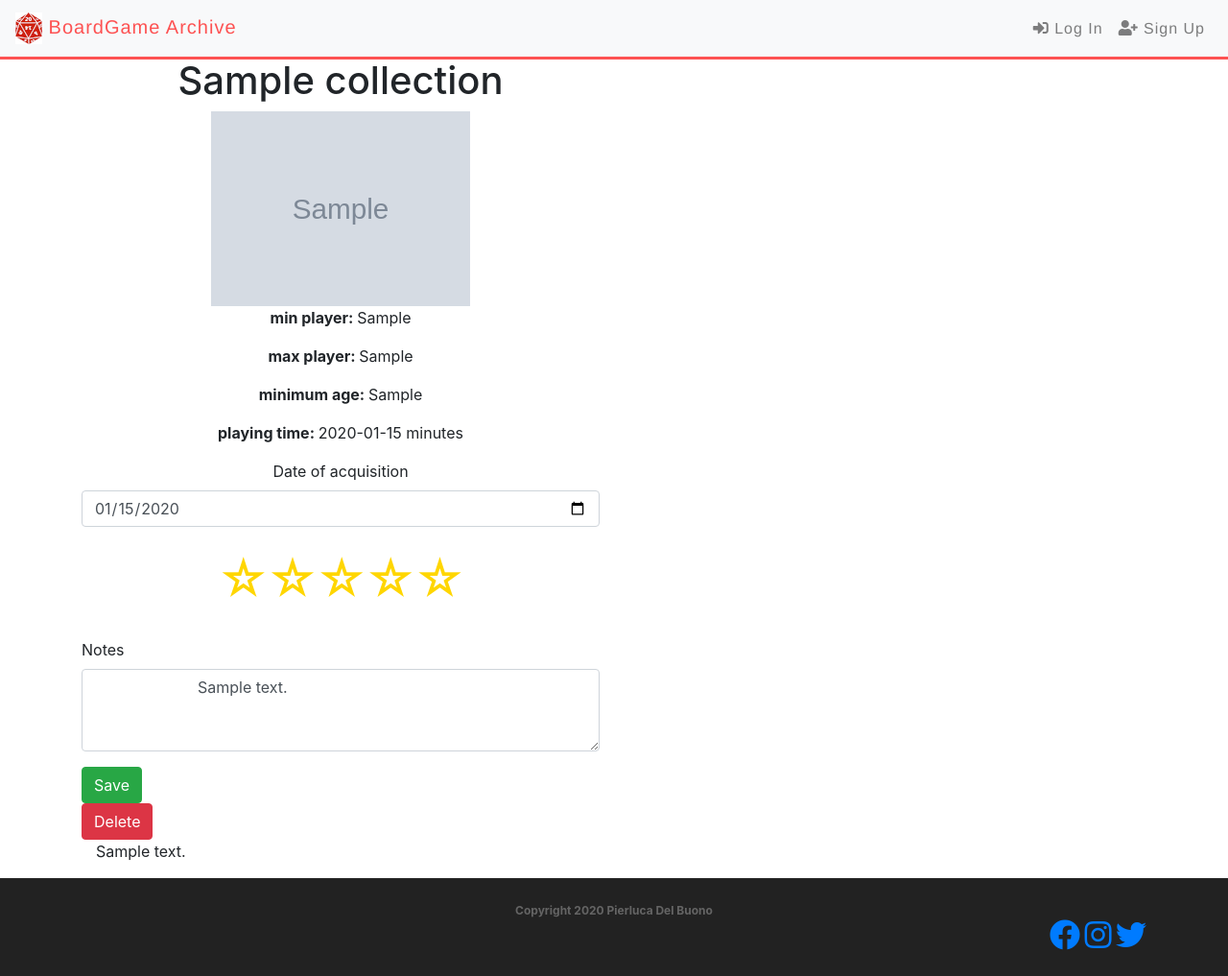
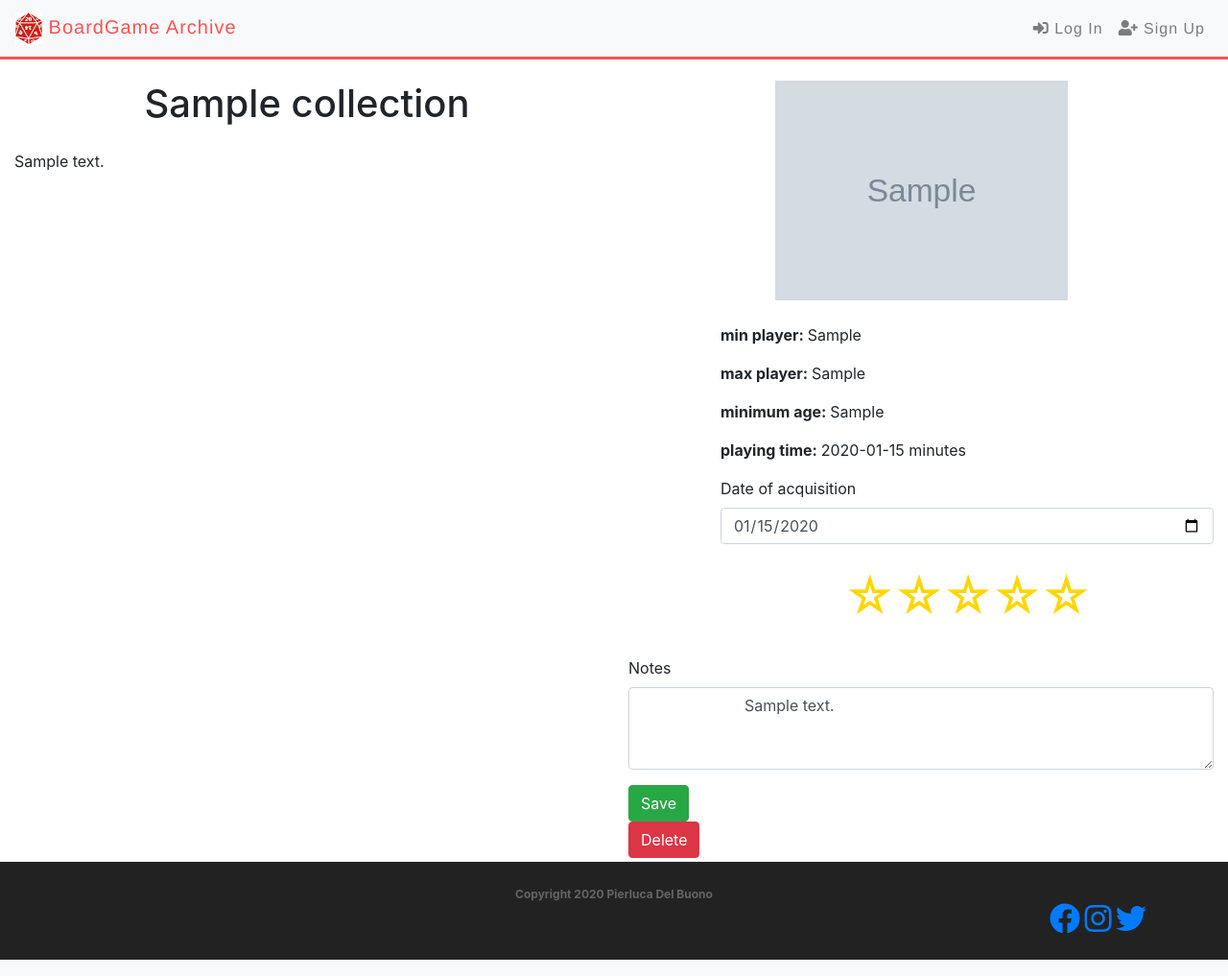
Before and after one commit to severian5it/BoardgameNerd, a Flask app: page /edit/1 in a window 1280 px wide. Shown: the whole page at 96% size. Run offline with Flask 2, Linux system fonts and the light colour scheme; grey boxes marked "Sample" are stand-in pictures; a database or web service that is not in the repository returns one stand-in record (values such as "Sample title"); some libraries are stand-ins or nearby versions.

Commit message:
styling edit page

```diff
--- a/BoardgameNerd/templates/pages/edit.html
+++ b/BoardgameNerd/templates/pages/edit.html
@@ -1,13 +1,17 @@
 {% extends 'layout/base.html' %}
 
 {% block content %}
-<div class="container">
+<div class="container-fluid detail-page">
     <div class="row">
         <div class="col-lg-6">
-            <h1 class="text-center">{{  detail['boardgame_name'] }}</h1>
-            <img src="{{  detail['boardgame_image'] }}" class="mx-auto d-block w-50"
-                alt="{{ detail['boardgame_name'] }}">
-            <div class="text-center">
+            <h1 class="text-center m-4">{{  detail['boardgame_name'] }}</h1>
+            <p>{{  detail['boardgame_description']|safe }}<p>
+        </div>
+
+        <div class="col-lg-6 mb-1">
+            <img src="{{  detail['boardgame_image'] }}" class="mx-auto d-block w-50 m-4"
+            alt="{{ detail['boardgame_name'] }}">
+            <div class="justify-left ml-5 pl-5">
                 <p>
                     <b>min player: </b> {{  detail['boardgame_minplay'] }}
                 </p>
@@ -32,15 +36,20 @@
                     <!-- https://codepen.io/yaworek/pen/JJpEaZ  -->
                     <div class="form-group">
                         <div class="rating">
-                            <input type="radio" name="rating" value="5" id="5" {% if detail["rating"] == '5' %} checked {% endif %}>
+                            <input type="radio" name="rating" value="5" id="5" {% if detail["rating"] == '5' %} checked
+                                {% endif %}>
                             <label for="5">☆</label>
-                            <input type="radio" name="rating" value="4" id="4" {% if detail["rating"] == '4' %} checked {% endif %}>
+                            <input type="radio" name="rating" value="4" id="4" {% if detail["rating"] == '4' %} checked
+                                {% endif %}>
                             <label for="4">☆</label>
-                            <input type="radio" name="rating" value="3" id="3" {% if detail["rating"] == '3' %} checked {% endif %}>
+                            <input type="radio" name="rating" value="3" id="3" {% if detail["rating"] == '3' %} checked
+                                {% endif %}>
                             <label for="3">☆</label>
-                            <input type="radio" name="rating" value="2" id="2" {% if detail["rating"] == '2' %} checked {% endif %}>
+                            <input type="radio" name="rating" value="2" id="2" {% if detail["rating"] == '2' %} checked
+                                {% endif %}>
                             <label for="2">☆</label>
-                            <input type="radio" name="rating" value="1" id="1" {% if detail["rating"] == '1' %} checked {% endif %}>
+                            <input type="radio" name="rating" value="1" id="1" {% if detail["rating"] == '1' %} checked
+                                {% endif %}>
                             <label for="1">☆</label>
                         </div>
                     </div>
@@ -63,11 +72,5 @@
             </form>
         </div>
     </div>
-
-    <div class="col-lg-6">
-        <p>{{  detail['boardgame_description']|safe }}<p>
-
-    </div>
-</div>
 </div>
 {% endblock %}
```
Also changed, not shown: BoardgameNerd/static/css/main.css (line endings or trailing spaces).
